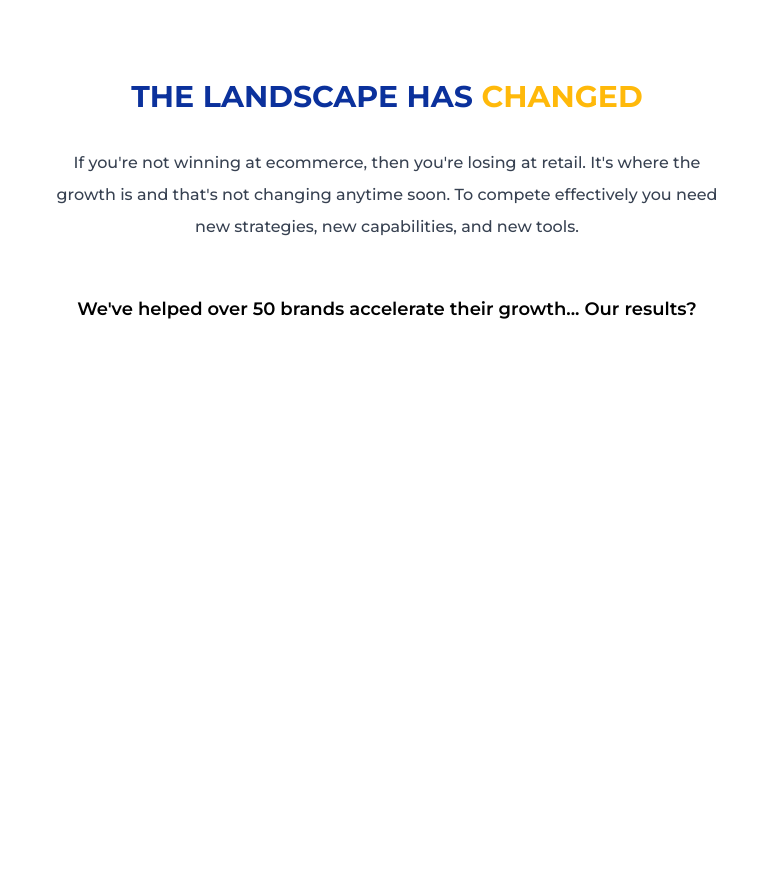
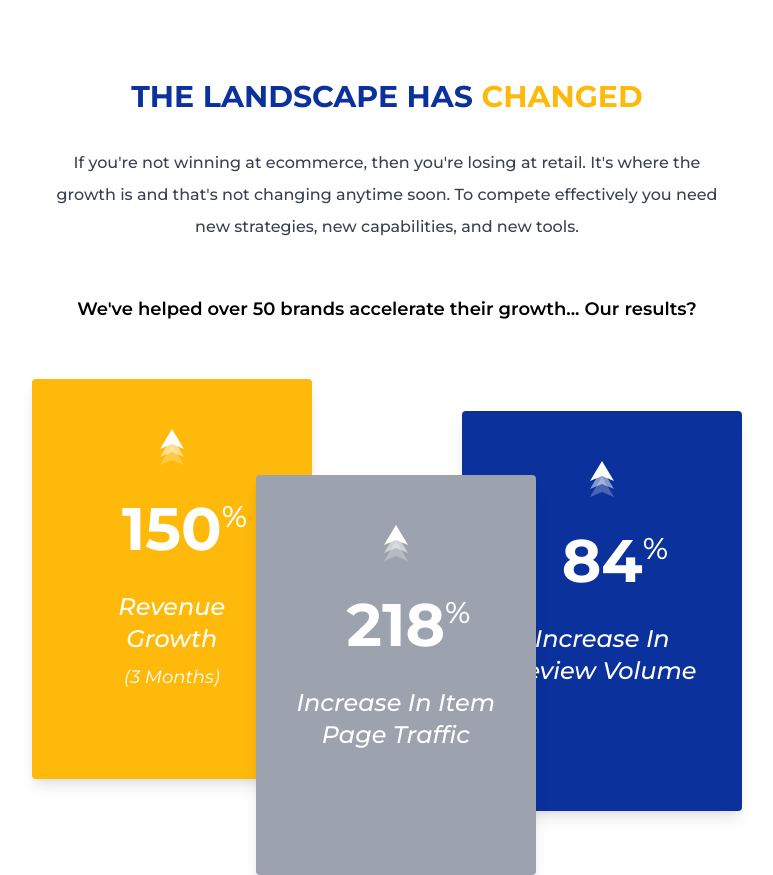
Before and after one commit to creer-pro/blaze, a PHP site: page / in a window 1280 px wide. Shown: the part 831-1706 px from the top of the page, without its empty margins (253-1026 px from the left). Before the commit the page ends 1150 px from the top, so only its background shows below. Run offline with PHP 8.4, Linux system fonts and the light colour scheme.

Commit message:
finished landscape section.

```diff
--- a/index.html
+++ b/index.html
@@ -72,6 +72,58 @@
       <p class="my-8 leading-loose text-gray-700 text-base font-medium px-5 w-3/5 mx-auto font-montserrat">If you're not winning at ecommerce, then you're losing at retail. It's where the growth is and that's not changing anytime soon. To compete effectively you need new strategies, new capabilities, and new tools.</p>
       <div class="w-full text-center py-5">
         <h4 class="font-semibold text-lg font-montserrat">We've helped over 50 brands accelerate their growth... Our results?</h4>
+        <div class="text-white font-montserrat relative w-3/5 mx-auto my-14">
+
+          <!-- golden percentage -->
+          <div class="bg-goldish w-[280px] h-[400px] text-center py-12 px-10 rounded shadow-lg absolute top-0 left-0 z-0">
+            <div>
+              <svg class="transform -rotate-90 fill-current text-white mx-auto" xmlns="http://www.w3.org/2000/svg" width="24" height="24" viewBox="0 0 24 24"><path d="M22 12l-20 12 5-12-5-12z"/></svg>
+              <svg class="transform -rotate-90 fill-current text-white mx-auto -mt-4 opacity-50" xmlns="http://www.w3.org/2000/svg" width="24" height="24" viewBox="0 0 24 24"><path d="M22 12l-20 12 5-12-5-12z"/></svg>
+              <svg class="transform -rotate-90 fill-current text-white mx-auto -mt-4 opacity-25" xmlns="http://www.w3.org/2000/svg" width="24" height="24" viewBox="0 0 24 24"><path d="M22 12l-20 12 5-12-5-12z"/></svg>
+            </div>
+            <div class="relative mt-8">
+              <span class="text-6xl font-bold">150</span>
+              <span class="text-3xl absolute top-0 font-medium">%</span>
+            </div>
+            <div class="capitalize mt-8 italic">
+              <div class="text-2xl mb-2 font-medium">revenue growth</div>
+              <div class="text-lg">(3 months)</div>
+            </div>
+          </div>
+
+          <!-- gray percentage -->
+          <div class="bg-gray-400 w-[280px] h-[400px] text-center py-12 px-10 rounded shadow-lg absolute top-24 left-10 left-56 z-10">
+            <div>
+              <svg class="transform -rotate-90 fill-current text-white mx-auto" xmlns="http://www.w3.org/2000/svg" width="24" height="24" viewBox="0 0 24 24"><path d="M22 12l-20 12 5-12-5-12z"/></svg>
+              <svg class="transform -rotate-90 fill-current text-white mx-auto -mt-4 opacity-50" xmlns="http://www.w3.org/2000/svg" width="24" height="24" viewBox="0 0 24 24"><path d="M22 12l-20 12 5-12-5-12z"/></svg>
+              <svg class="transform -rotate-90 fill-current text-white mx-auto -mt-4 opacity-25" xmlns="http://www.w3.org/2000/svg" width="24" height="24" viewBox="0 0 24 24"><path d="M22 12l-20 12 5-12-5-12z"/></svg>
+            </div>
+            <div class="relative mt-8">
+              <span class="text-6xl font-bold">218</span>
+              <span class="text-3xl absolute top-0 font-medium">%</span>
+            </div>
+            <div class="capitalize mt-8 italic">
+              <div class="text-2xl mb-2 font-medium">increase in item page traffic</div>
+            </div>
+          </div>
+
+          <!-- ocean percentage -->
+          <div class="bg-ocean w-[280px] h-[400px] text-center py-12 px-10 rounded shadow-lg absolute right-0 top-8">
+            <div>
+              <svg class="transform -rotate-90 fill-current text-white mx-auto" xmlns="http://www.w3.org/2000/svg" width="24" height="24" viewBox="0 0 24 24"><path d="M22 12l-20 12 5-12-5-12z"/></svg>
+              <svg class="transform -rotate-90 fill-current text-white mx-auto -mt-4 opacity-50" xmlns="http://www.w3.org/2000/svg" width="24" height="24" viewBox="0 0 24 24"><path d="M22 12l-20 12 5-12-5-12z"/></svg>
+              <svg class="transform -rotate-90 fill-current text-white mx-auto -mt-4 opacity-25" xmlns="http://www.w3.org/2000/svg" width="24" height="24" viewBox="0 0 24 24"><path d="M22 12l-20 12 5-12-5-12z"/></svg>
+            </div>
+            <div class="relative mt-8">
+              <span class="text-6xl font-bold">84</span>
+              <span class="text-3xl absolute top-0 font-medium">%</span>
+            </div>
+            <div class="capitalize mt-8 italic">
+              <div class="text-2xl mb-2 font-medium">increase in review volume</div>
+            </div>
+          </div>
+
+        </div>
       </div>
     </div>
   </div>
--- a/res/styles.css
+++ b/res/styles.css
@@ -649,6 +649,63 @@ video {
   position: relative;
 }
 
+.inset-x-0 {
+  left: 0px;
+  right: 0px;
+}
+
+.top-0 {
+  top: 0px;
+}
+
+.left-0 {
+  left: 0px;
+}
+
+.top-24 {
+  top: 6rem;
+}
+
+.right-0 {
+  right: 0px;
+}
+
+.top-8 {
+  top: 2rem;
+}
+
+.left-10 {
+  left: 2.5rem;
+}
+
+.right-10 {
+  right: 2.5rem;
+}
+
+.left-36 {
+  left: 9rem;
+}
+
+.left-56 {
+  left: 14rem;
+}
+
+.left-60 {
+  left: 15rem;
+}
+
+.left-64 {
+  left: 16rem;
+}
+
+.z-0 {
+  z-index: 0;
+}
+
+.z-10 {
+  z-index: 10;
+}
+
 .mx-auto {
   margin-left: auto;
   margin-right: auto;
@@ -657,6 +714,11 @@ video {
 .my-8 {
   margin-top: 2rem;
   margin-bottom: 2rem;
+}
+
+.my-14 {
+  margin-top: 3.5rem;
+  margin-bottom: 3.5rem;
 }
 
 .ml-20 {
@@ -707,6 +769,18 @@ video {
   margin-top: -0.75rem;
 }
 
+.-mt-4 {
+  margin-top: -1rem;
+}
+
+.mt-8 {
+  margin-top: 2rem;
+}
+
+.mb-2 {
+  margin-bottom: 0.5rem;
+}
+
 .block {
   display: block;
 }
@@ -735,6 +809,10 @@ video {
   height: 10rem;
 }
 
+.h-\[400px\] {
+  height: 400px;
+}
+
 .w-full {
   width: 100%;
 }
@@ -759,8 +837,25 @@ video {
   width: 60%;
 }
 
+.w-2\/3 {
+  width: 66.666667%;
+}
+
+.w-\[280px\] {
+  width: 280px;
+}
+
+.w-1\/3 {
+  width: 33.333333%;
+}
+
 .-translate-x-1 {
   --tw-translate-x: -0.25rem;
+  transform: var(--tw-transform);
+}
+
+.-rotate-90 {
+  --tw-rotate: -90deg;
   transform: var(--tw-transform);
 }
 
@@ -797,6 +892,10 @@ video {
 
 .overflow-hidden {
   overflow: hidden;
+}
+
+.rounded {
+  border-radius: 0.25rem;
 }
 
 .border {
@@ -841,6 +940,16 @@ video {
   background-color: rgba(243, 244, 246, var(--tw-bg-opacity));
 }
 
+.bg-gray-400 {
+  --tw-bg-opacity: 1;
+  background-color: rgba(156, 163, 175, var(--tw-bg-opacity));
+}
+
+.bg-ocean {
+  --tw-bg-opacity: 1;
+  background-color: rgba(11, 49, 156, var(--tw-bg-opacity));
+}
+
 .bg-walmart-gray {
   background-image: url('logos/walmart-gray.png');
 }
@@ -863,6 +972,10 @@ video {
 
 .bg-amazon-advertising-gray {
   background-image: url('logos/amazon-advertising-gray.png');
+}
+
+.fill-current {
+  fill: currentColor;
 }
 
 .p-4 {
@@ -904,6 +1017,16 @@ video {
   padding-bottom: 1.25rem;
 }
 
+.py-12 {
+  padding-top: 3rem;
+  padding-bottom: 3rem;
+}
+
+.px-10 {
+  padding-left: 2.5rem;
+  padding-right: 2.5rem;
+}
+
 .text-center {
   text-align: center;
 }
@@ -942,6 +1065,16 @@ video {
   line-height: 1.75rem;
 }
 
+.text-6xl {
+  font-size: 3.75rem;
+  line-height: 1;
+}
+
+.text-2xl {
+  font-size: 1.5rem;
+  line-height: 2rem;
+}
+
 .font-black {
   font-weight: 900;
 }
@@ -966,16 +1099,16 @@ video {
   text-transform: lowercase;
 }
 
+.capitalize {
+  text-transform: capitalize;
+}
+
 .italic {
   font-style: italic;
 }
 
 .leading-loose {
   line-height: 2;
-}
-
-.leading-relaxed {
-  line-height: 1.625;
 }
 
 .tracking-tight {
@@ -1006,8 +1139,26 @@ video {
   color: rgba(55, 65, 81, var(--tw-text-opacity));
 }
 
+.text-white {
+  --tw-text-opacity: 1;
+  color: rgba(255, 255, 255, var(--tw-text-opacity));
+}
+
+.opacity-50 {
+  opacity: 0.5;
+}
+
+.opacity-25 {
+  opacity: 0.25;
+}
+
 .shadow-xl {
   --tw-shadow: 0 20px 25px -5px rgba(0, 0, 0, 0.1), 0 10px 10px -5px rgba(0, 0, 0, 0.04);
+  box-shadow: var(--tw-ring-offset-shadow, 0 0 #0000), var(--tw-ring-shadow, 0 0 #0000), var(--tw-shadow);
+}
+
+.shadow-lg {
+  --tw-shadow: 0 10px 15px -3px rgba(0, 0, 0, 0.1), 0 4px 6px -2px rgba(0, 0, 0, 0.05);
   box-shadow: var(--tw-ring-offset-shadow, 0 0 #0000), var(--tw-ring-shadow, 0 0 #0000), var(--tw-shadow);
 }
 
```
Also changed, not shown: res/svg/arrow.svg (added).
